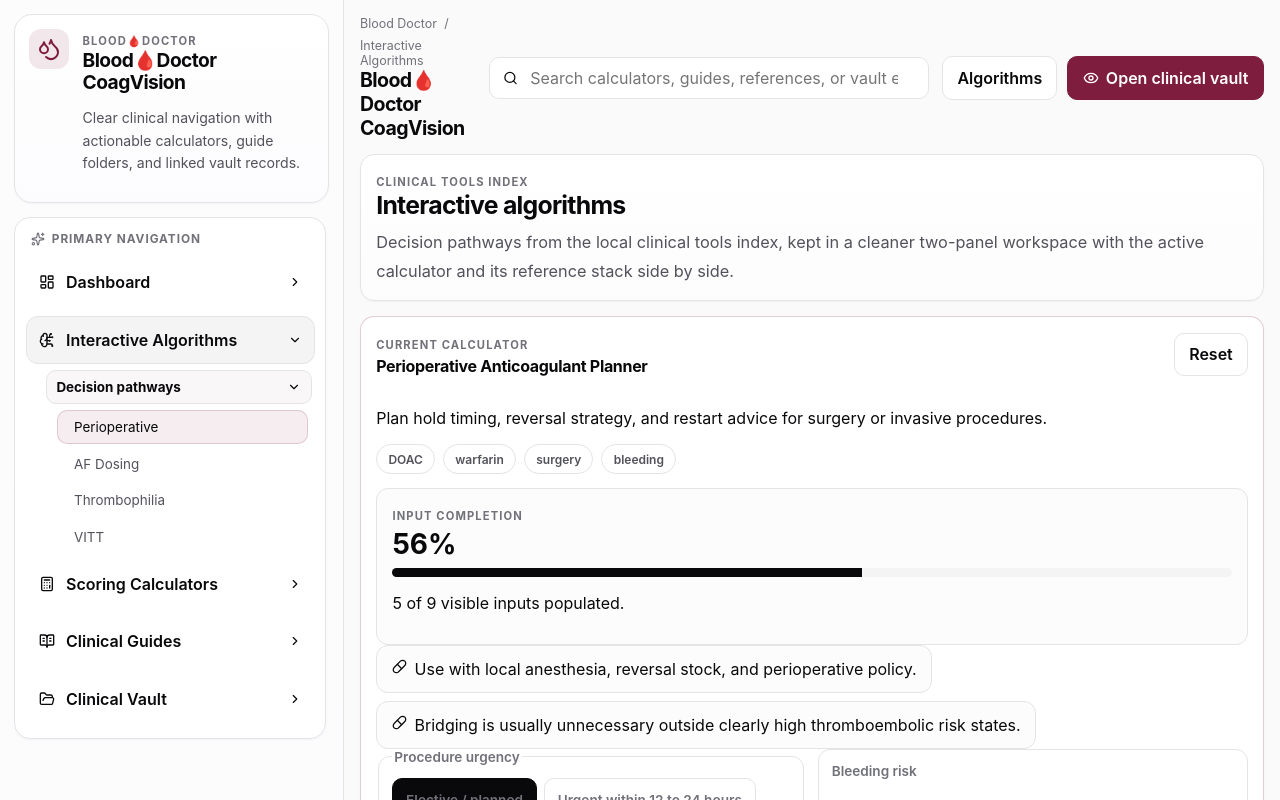
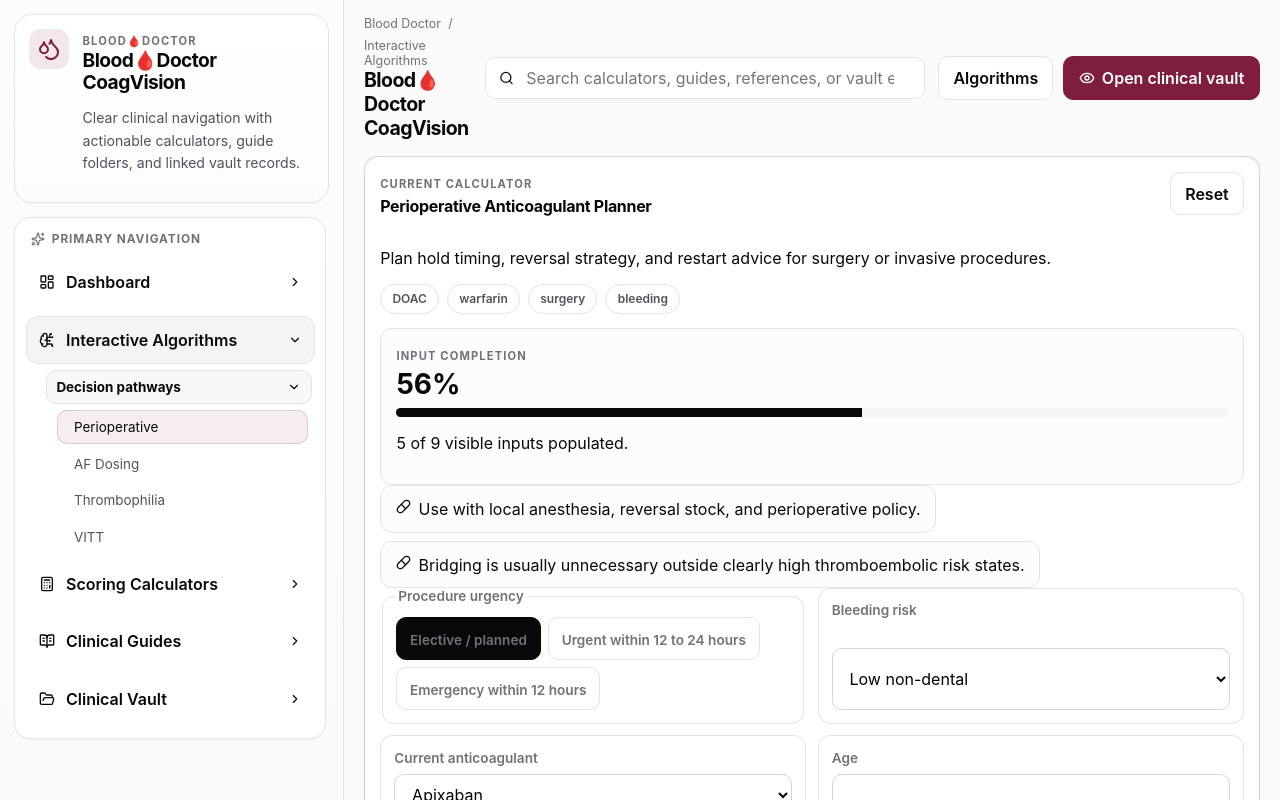
Before and after one commit to abdulmannan1974/blood-doctor-coagvision-site, a React (Vite) app: page /#dashboard in a window 1280 px wide. Both pictures are taken after a click on the button "Interactive Algorithms". Shown: the top 800 px of the page. Built offline with nearby package versions, Linux system fonts and the light colour scheme.

Commit message:
Publish sidebar alignment cleanup

```diff
--- a/src/App.jsx
+++ b/src/App.jsx
@@ -881,12 +881,7 @@
 
           {currentPage === "algorithms" || currentPage === "scores" ? (
           <>
-          <PageLead
-            eyebrow={pageCopy[currentPage].eyebrow}
-            title={pageCopy[currentPage].title}
-            description={pageCopy[currentPage].description}
-          />
-          <section className="focus-layout">
+          <section className="focus-layout focus-layout-tight">
             <div className="studio-stack">
               <section key={`tool-panel-${activeTool?.id ?? "empty"}`} className="panel active-tool-panel spotlight-panel">
                 {activeTool ? (
--- a/src/styles.css
+++ b/src/styles.css
@@ -79,9 +79,11 @@
   display: grid;
   grid-template-rows: auto minmax(0, 1fr) auto;
   gap: 0.85rem;
-  overflow: hidden;
+  overflow-x: hidden;
+  overflow-y: auto;
   position: sticky;
   top: 0;
+  height: 100vh;
 }
 
 .sidebar-root {
@@ -98,7 +100,7 @@
   display: grid;
   align-content: start;
   gap: 0.85rem;
-  overflow: auto;
+  overflow: visible;
   padding-right: 0.15rem;
 }
 
@@ -531,7 +533,7 @@
 }
 
 .bd-main {
-  padding: 1rem 1rem 2rem;
+  padding: 1rem 1.25rem 2rem;
   width: 100%;
   max-width: 1440px;
   margin: 0 auto;
@@ -923,6 +925,10 @@
   gap: 1rem;
 }
 
+.focus-layout-tight {
+  padding-top: 0.15rem;
+}
+
 .studio-stack,
 .library-list-panel,
 .guide-detail-panel,
```
